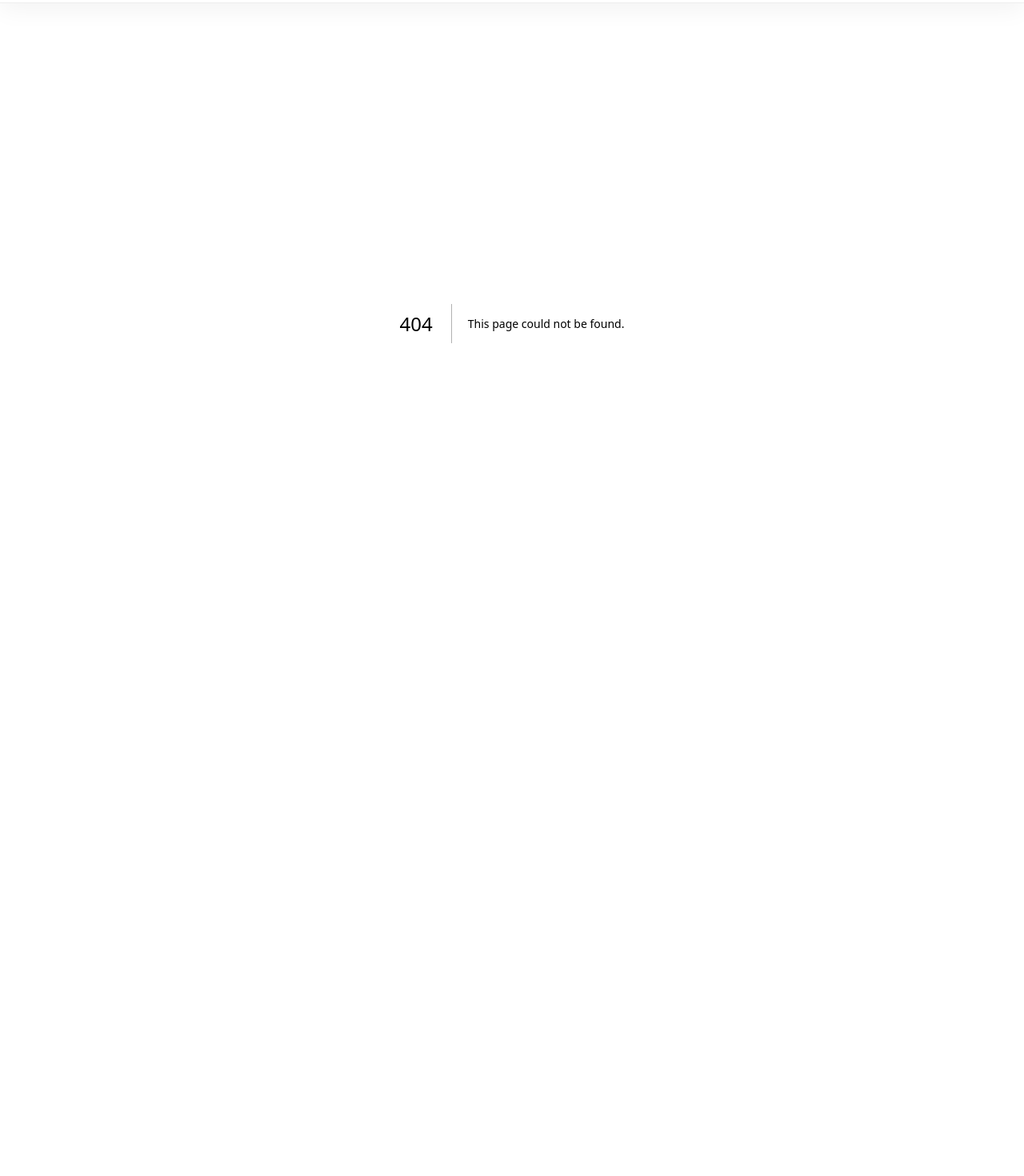
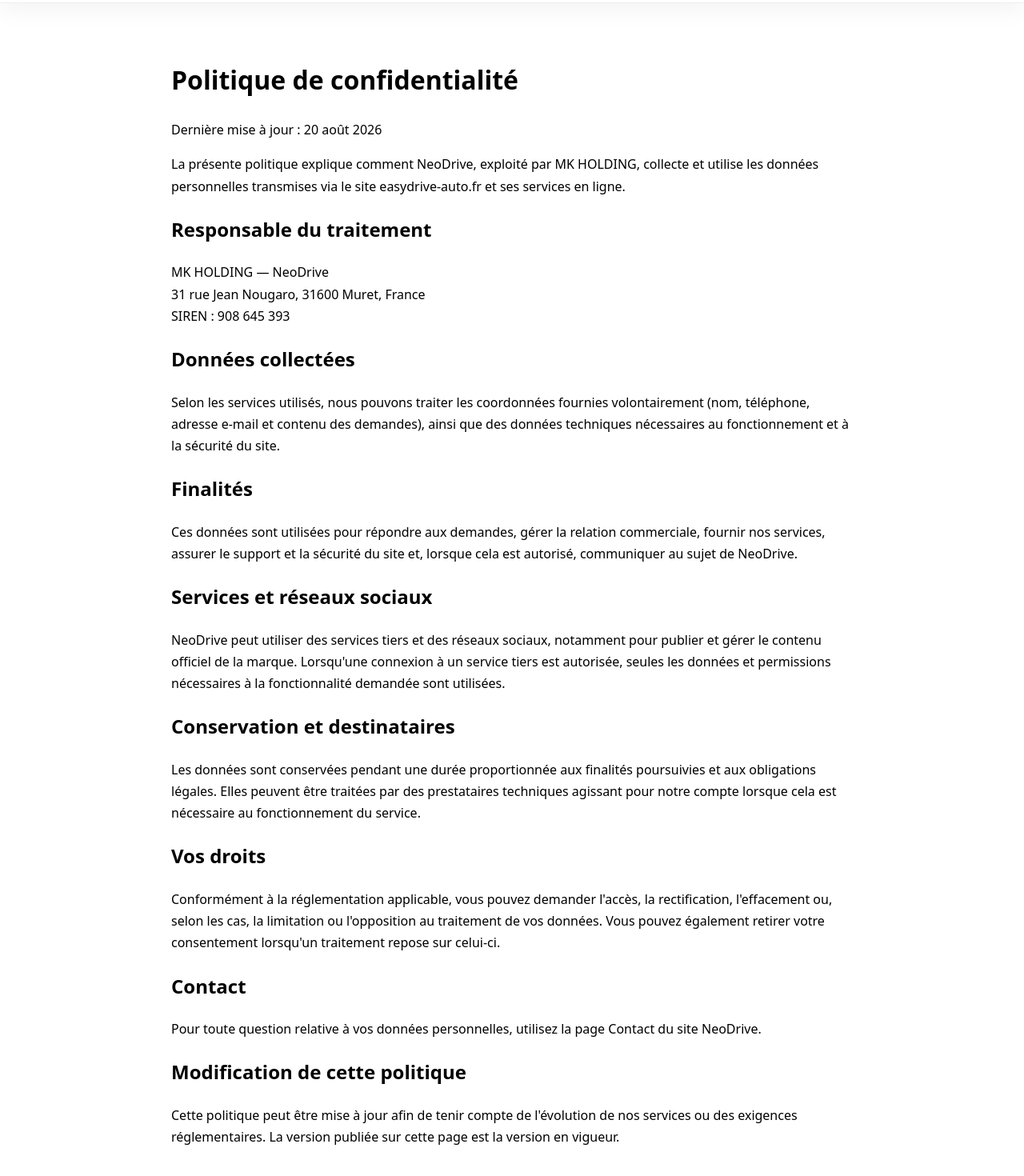
Before and after one commit to khelifamansour/neodrive-site, a Next.js app: page /politique-de-confidentialite in a window 1280 px wide. Before the commit this address had no page. Shown: the part 130-1600 px from the top of the page at 80% size. Before the commit the page ends 934 px from the top, so only its background shows below. Built offline with nearby package versions, Linux system fonts and the light colour scheme.

Commit message:
Add NeoDrive privacy policy page

```diff
--- /dev/null
+++ b/app/politique-de-confidentialite/page.tsx
@@ -0,0 +1,72 @@
+export const metadata = {
+  title: "Politique de confidentialité | NeoDrive",
+  description: "Politique de confidentialité du site NeoDrive.",
+};
+
+export default function PrivacyPolicyPage() {
+  return (
+    <main style={{ maxWidth: 900, margin: "0 auto", padding: "48px 24px", lineHeight: 1.7 }}>
+      <h1>Politique de confidentialité</h1>
+      <p>Dernière mise à jour : 20 août 2026</p>
+
+      <p>
+        La présente politique explique comment NeoDrive, exploité par MK HOLDING,
+        collecte et utilise les données personnelles transmises via le site easydrive-auto.fr
+        et ses services en ligne.
+      </p>
+
+      <h2>Responsable du traitement</h2>
+      <p>
+        MK HOLDING — NeoDrive<br />
+        31 rue Jean Nougaro, 31600 Muret, France<br />
+        SIREN : 908 645 393
+      </p>
+
+      <h2>Données collectées</h2>
+      <p>
+        Selon les services utilisés, nous pouvons traiter les coordonnées fournies volontairement
+        (nom, téléphone, adresse e-mail et contenu des demandes), ainsi que des données techniques
+        nécessaires au fonctionnement et à la sécurité du site.
+      </p>
+
+      <h2>Finalités</h2>
+      <p>
+        Ces données sont utilisées pour répondre aux demandes, gérer la relation commerciale,
+        fournir nos services, assurer le support et la sécurité du site et, lorsque cela est autorisé,
+        communiquer au sujet de NeoDrive.
+      </p>
+
+      <h2>Services et réseaux sociaux</h2>
+      <p>
+        NeoDrive peut utiliser des services tiers et des réseaux sociaux, notamment pour publier
+        et gérer le contenu officiel de la marque. Lorsqu'une connexion à un service tiers est
+        autorisée, seules les données et permissions nécessaires à la fonctionnalité demandée sont utilisées.
+      </p>
+
+      <h2>Conservation et destinataires</h2>
+      <p>
+        Les données sont conservées pendant une durée proportionnée aux finalités poursuivies et
+        aux obligations légales. Elles peuvent être traitées par des prestataires techniques agissant
+        pour notre compte lorsque cela est nécessaire au fonctionnement du service.
+      </p>
+
+      <h2>Vos droits</h2>
+      <p>
+        Conformément à la réglementation applicable, vous pouvez demander l'accès, la rectification,
+        l'effacement ou, selon les cas, la limitation ou l'opposition au traitement de vos données.
+        Vous pouvez également retirer votre consentement lorsqu'un traitement repose sur celui-ci.
+      </p>
+
+      <h2>Contact</h2>
+      <p>
+        Pour toute question relative à vos données personnelles, utilisez la page Contact du site NeoDrive.
+      </p>
+
+      <h2>Modification de cette politique</h2>
+      <p>
+        Cette politique peut être mise à jour afin de tenir compte de l'évolution de nos services
+        ou des exigences réglementaires. La version publiée sur cette page est la version en vigueur.
+      </p>
+    </main>
+  );
+}
```
